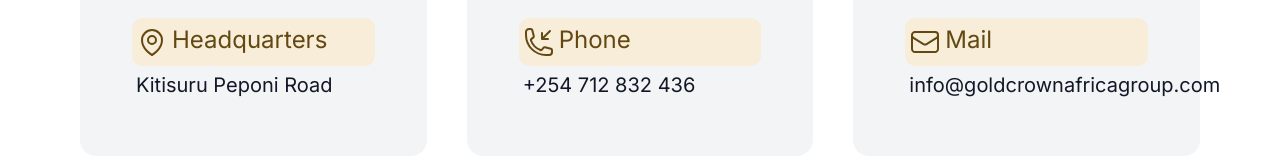
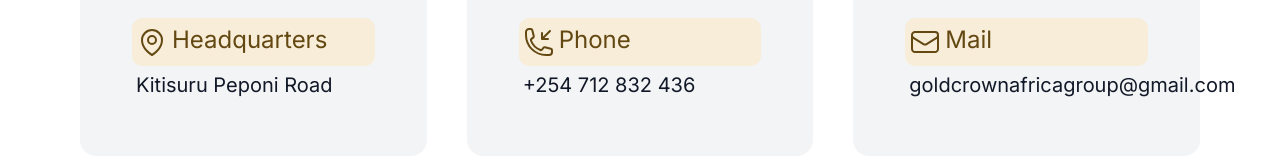
Before and after one commit to adagala/goldcrownafrica, a Next.js app: page /contact in a window 1280 px wide. Shown: the part 379-539 px from the top of the page. Built offline with nearby package versions, Linux system fonts and the light colour scheme; a web font is replaced by a local one.

Commit message:
update: email address

```diff
--- a/app/contact/page.tsx
+++ b/app/contact/page.tsx
@@ -86,7 +86,7 @@ export default function Contact() {
                 </Mark>
               </div>
               <p className="text-xl leading-normal mt-2">
-                info@goldcrownafricagroup.com
+                goldcrownafricagroup@gmail.com
               </p>
             </div>
           </div>
```
